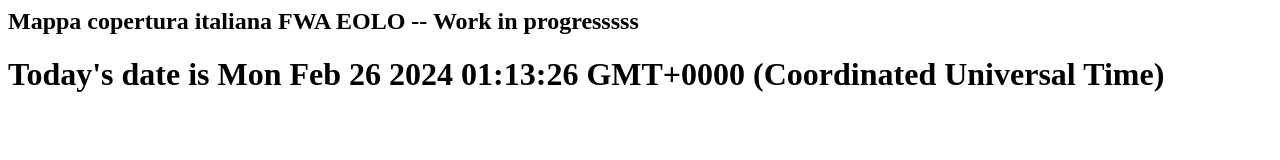
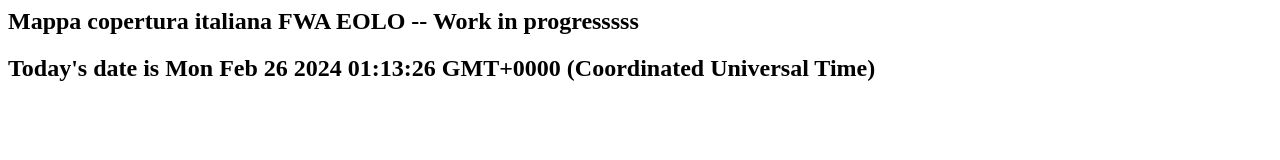
Before and after one commit to 701789262a/eolo, a plain HTML site: page index.html in a window 1280 px wide. Drawn offline with Linux system fonts and the light colour scheme.

Commit message:
added try script

```diff
--- a/index.html
+++ b/index.html
@@ -4,9 +4,7 @@
     </head>
     <body>
         <h2>Mappa copertura italiana FWA EOLO -- Work in progresssss</h2>
-        <script>
-            let d = new Date();
-            document.body.innerHTML += "<h1>Today's date is " + d + "</h1>"
-        </script>
+        <script src="js/script.js"></script>
+
     </body>
 </html>
--- /dev/null
+++ b/js/script.js
@@ -0,0 +1,2 @@
+let d = new Date();
+document.body.innerHTML += "<h2>Today's date is " + d + "</h2>"
```
Also changed, not shown: script.js (deleted).
